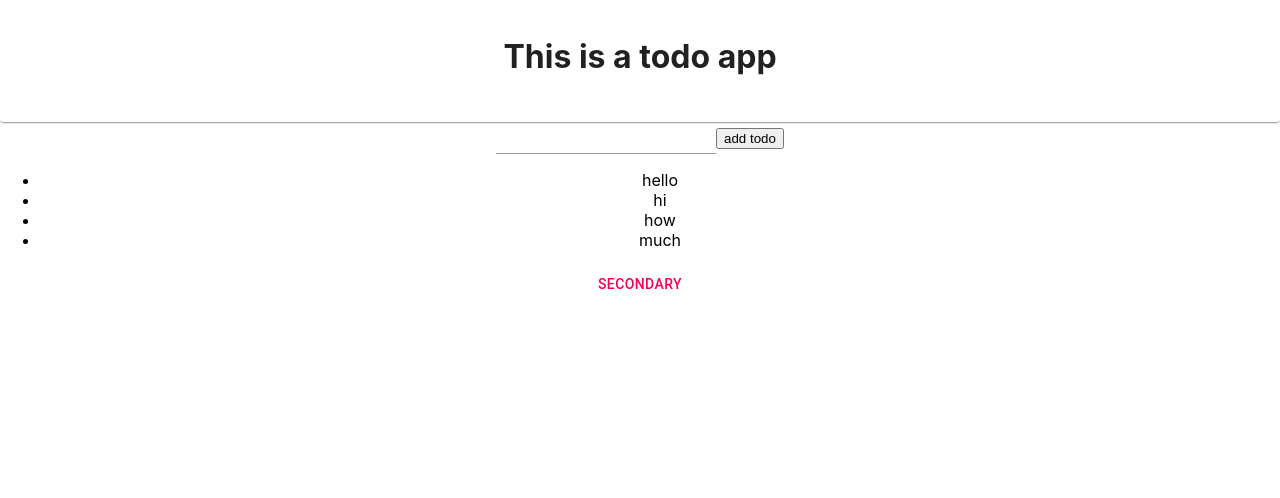
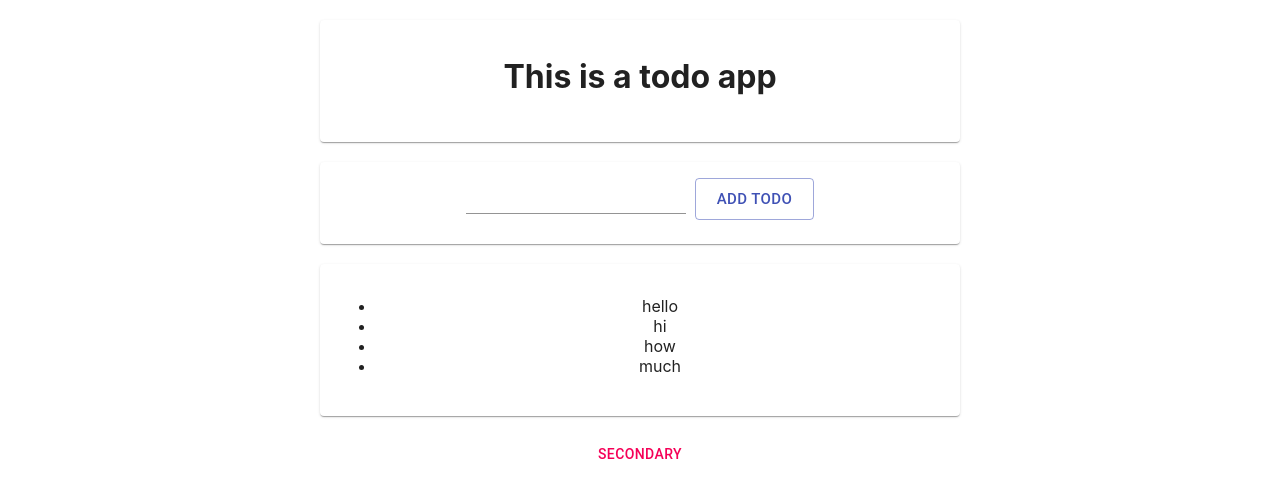
Before and after one commit to Shehan82/TODO, a React (Create React App) app: page / in a window 1280 px wide. Shown: the top 498 px of the page. Built offline with nearby package versions, Linux system fonts and the light colour scheme.

Commit message:
add some css

```diff
--- a/src/App.css
+++ b/src/App.css
@@ -1,3 +1,9 @@
 .App {
   text-align: center;
 }
+
+.app__header
+{
+  width: 50%;
+  margin: 20px auto 20px auto;
+}
--- a/src/App.js
+++ b/src/App.js
@@ -1,12 +1,13 @@
 import './App.css';
-import React, { useState } from 'react';
+import React, { useState, useStyles } from 'react';
 import { Button, Card, CardContent, Input } from '@material-ui/core';
 
 
 function App() {
 
   const [todos, setTodos] = useState(["hello", "hi", "how", "much"]);
-  const [input, setInput] = useState("")
+  const [input, setInput] = useState("");
+
 
   const chng = (event) => {
     setInput(event.target.value);
@@ -28,16 +29,25 @@
       </Card>
 
 
-      <form>
-        <Input type="text" value={input} onChange={chng}/>
-        <button type="submit" onClick={addTodo}>add todo</button>
+      <Card className="app__header">
+        <CardContent>
+        <form>
+        <Input type="text" value={input} onChange={chng}/> &nbsp;
+        <Button size="large" variant="outlined"  color="primary" type="submit" onClick={addTodo}>add todo</Button>
       </form>
+        </CardContent>
+      </Card>
 
-      <ul>
+      <Card className="app__header">
+        <CardContent>
+        <ul>
         {todos.map(todo => (
           <li>{todo}</li>
         ))}
       </ul>
+        </CardContent>
+      </Card>
+
 
       <Button color="secondary">Secondary</Button>
     </div>
```
